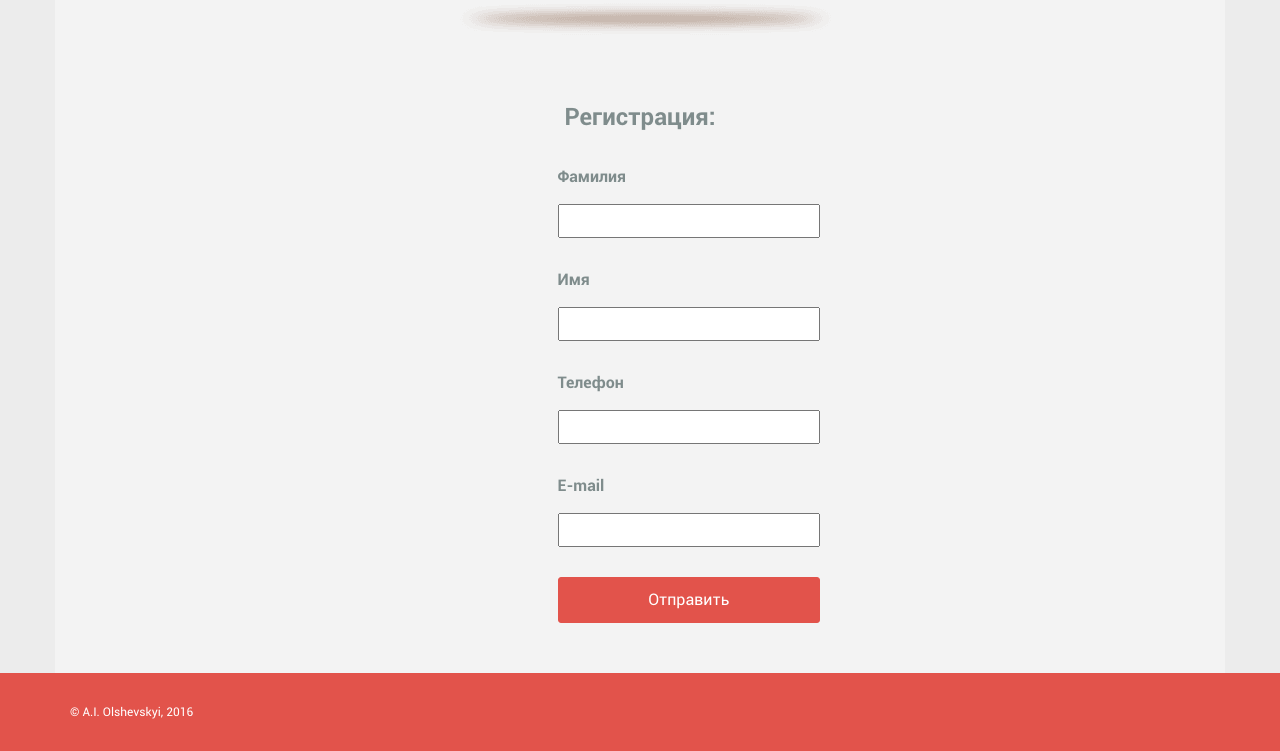
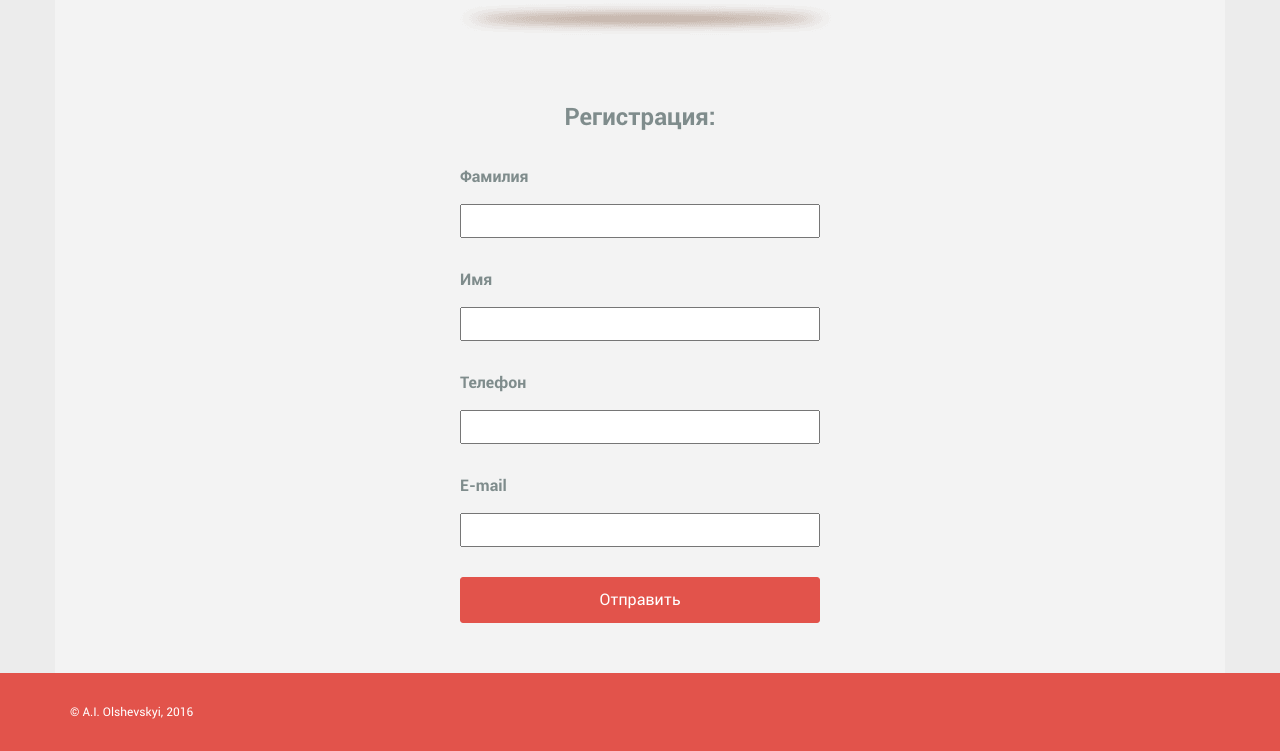
Before and after one commit to Lulca/Master003, a plain HTML site: page index.html in a window 1280 px wide. Shown: the part 2252-3003 px from the top of the page. Drawn offline with nearby package versions, Linux system fonts and the light colour scheme.

Commit message:
fix alignment form

```diff
--- a/index.html
+++ b/index.html
@@ -101,7 +101,7 @@
 
       <form class="row">
 
-        <div class="col-xs-12 col-sm-5 col-md-4 col-md-offset-5 col-lg-3">
+        <div class="col-xs-12 col-sm-6 col-sm-offset-3 col-md-4 col-md-offset-4">
           <div class="frm-group">
             <label for="last-name">Фамилия</label><br>
             <input id="last-name" type="text" class="frm-control">
```
